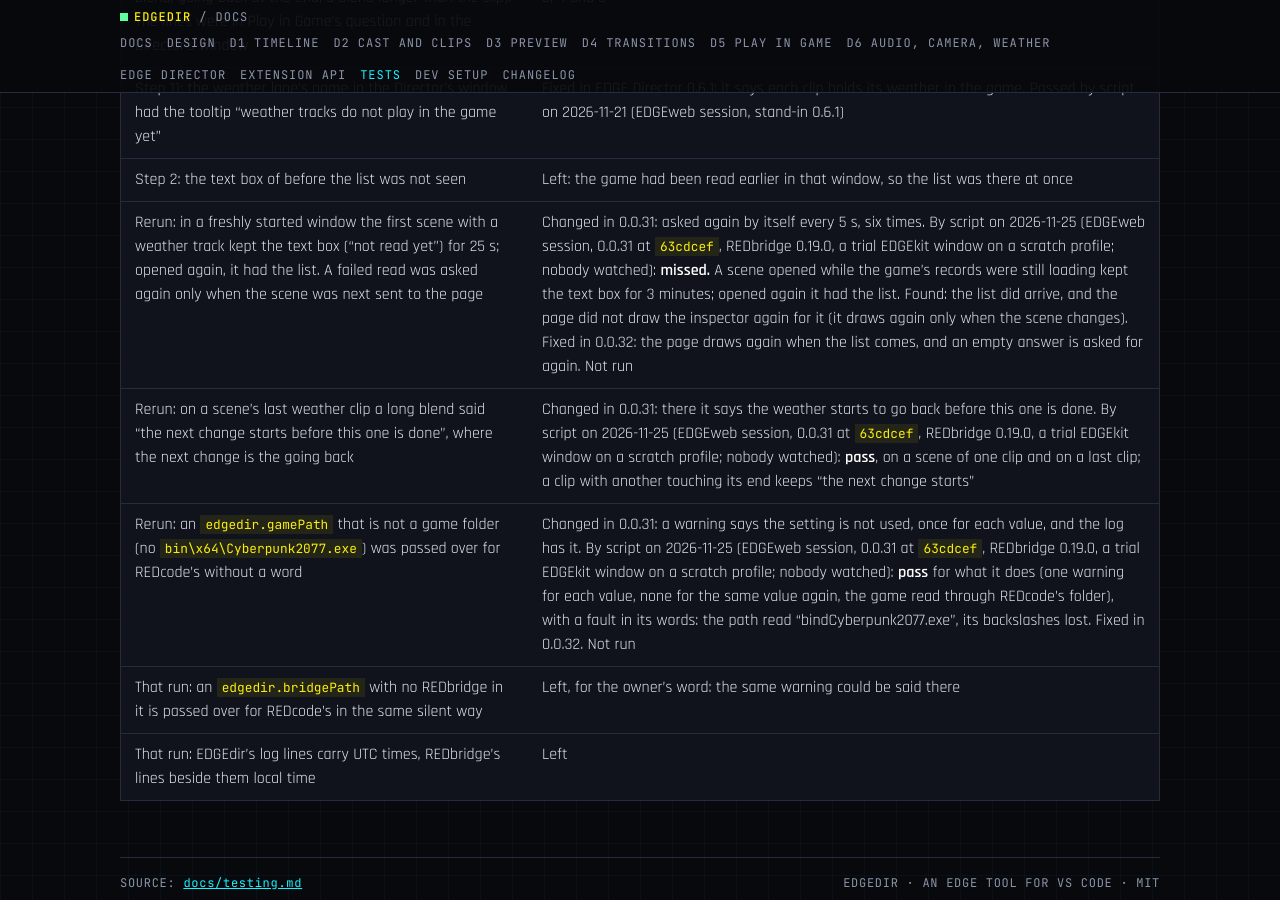
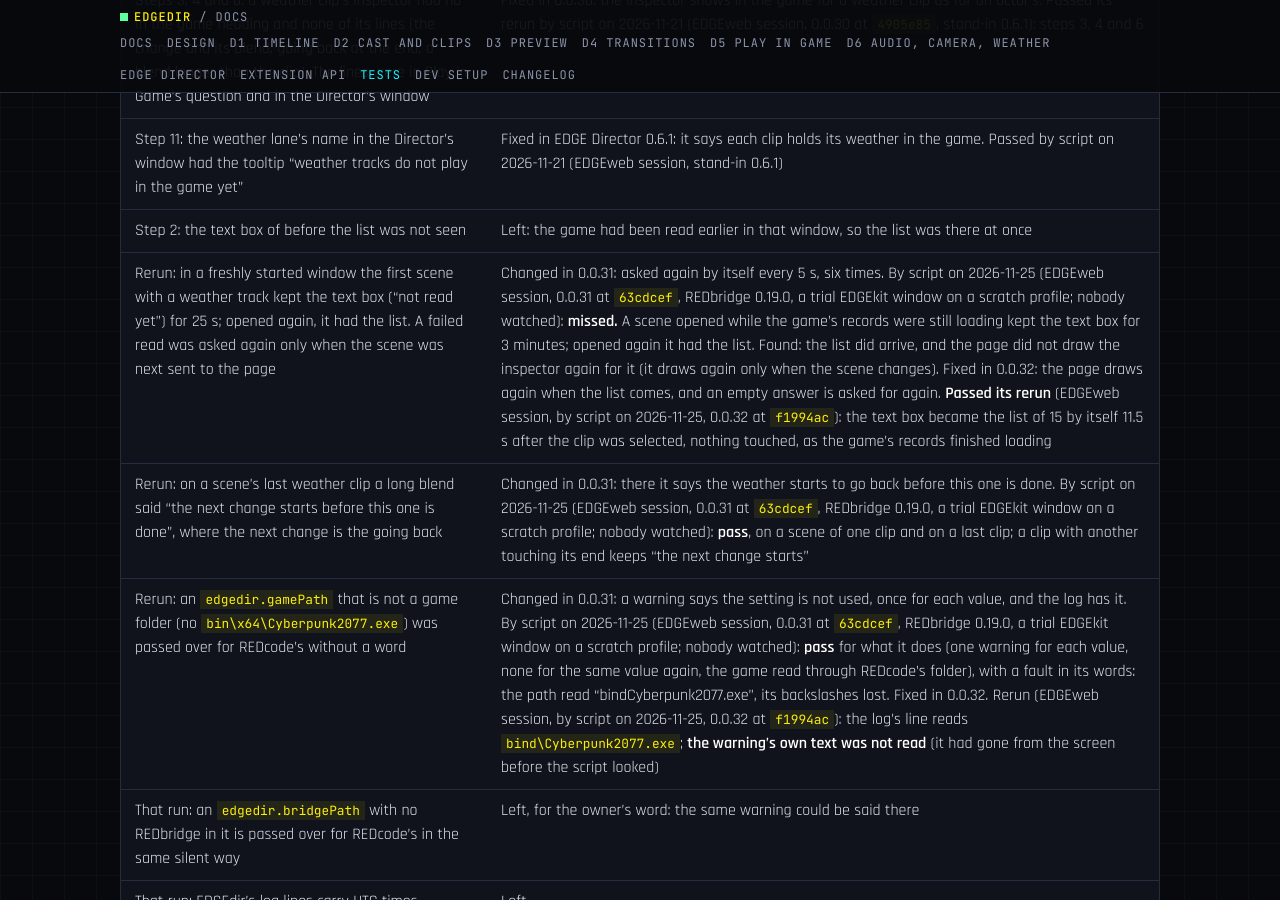
Before and after one commit to Edgemodders/EDGEdir, a Jekyll site: the page built from docs/testing.md, in a window 1280 px wide and 900 px high, scrolled down 41845 px. Built offline with Jekyll 4.4.1, drawn with Linux system fonts in a browser that asks for light colours; some of the changed text lies outside the part shown.

Commit message:
Tests: 0.0.32's rerun by script recorded
Co-Authored-By: Claude Fable 5.2 <noreply@anthropic.com>

```diff
--- a/docs/testing.md
+++ b/docs/testing.md
@@ -14,7 +14,7 @@ Last updated 2026-11-17.
 |---|---|---|---|---|
 | [Type check, build and unit tests](#type-check-build-and-unit-tests) | Automated, also on GitHub (Check) | Scaffold, D1, D2 | 2026-11-20 | Pass, 88 tests |
 | [The owner's tests, A to H](#the-owners-tests) | By hand, the owner: A to D in VS Code, E to H in the game | D1 to D5, DR1 to DR3, D6a | 2026-11-20 | Test E partly run: E1, E2, E3 and E5 pass, in the game for the first time. The rest not run |
-| [D6a Weather](#d6a-weather) | Hand, in VS Code with the game's files, and a stand-in for the game | D6a | 2026-11-21 | By script: round 1, 8 of 11 (0.0.29); the fixes of 0.0.30 passed their rerun. Of 0.0.31's three small changes, one passed, two are fixed again in 0.0.32, not run |
+| [D6a Weather](#d6a-weather) | Hand, in VS Code with the game's files, and a stand-in for the game | D6a | 2026-11-21 | By script: round 1, 8 of 11 (0.0.29); the fixes of 0.0.30 passed their rerun. 0.0.31's small changes and 0.0.32's fixes passed by script, but for the game path warning's text, read in the log only |
 | [DR3 Pins](#dr3-pins) | Hand, in a browser, with a stand-in for the game; no game | DR3, part 1 | 2026-11-21 | By script: round 1, 10 of 10 (0.0.29, EDGE Director 0.6.0) |
 | [DR3 Pins in the editor](#dr3-pins-in-the-editor) | Hand, in VS Code; no game | DR3, part 2 | 2026-11-21 | By script: round 1, 10 of 10 (0.0.29); round 2, 10 of 10 with 0.0.30's change |
 | [DR2 Adjust](#dr2-adjust) | Hand, in a browser and in VS Code, with a stand-in for the game; no game | DR2 | 2026-11-21 | By script: round 1, 12 of 12 (0.0.29, EDGE Director 0.6.0); step 10's new words passed on 0.6.1 |
@@ -51,7 +51,7 @@ Every hand test (D1, D2, D3) has passed a round run by script in another session
 - **D5d Play in game, in VS Code** passed its round by script (13 of 13, with a stand-in for the player). The fix of 0.0.23 from its notes (a tab whose scene's play was taken over by another scene says so) passed its rerun. The copy of the player into the game's folder has not run: the round chose Cancel there.
 - **The owner's Tests E to H**, in the game with EDGE Director's window (E: 14 steps, play; F: 10 steps, adjust; G: 8 steps, pins; H: 8 steps, weather): not run yet. Nothing of EDGEdir has run in the game at all.
 - **DR1, DR2, DR3 Pins, DR3 Pins in the editor and D6a Weather** have each passed by script (2026-11-21): their rounds on 0.0.29, and the fixes of 0.0.30 with EDGE Director 0.6.1 in a rerun. D5d's step 3 passed in both its cases; Open the Download itself was not pressed.
-- **0.0.31's three small changes** ran by script on 2026-11-25: the last weather clip's sentence passes; the warning for an `edgedir.gamePath` that is no game folder passes with its path misprinted; the weather list coming by itself missed. **Open: 0.0.32's two fixes, not run** (the inspector draws again when the weather list comes; the path's backslashes).
+- **0.0.31's three small changes** ran by script on 2026-11-25: the last weather clip's sentence passes; the warning for an `edgedir.gamePath` that is no game folder passes with its path misprinted; the weather list coming by itself missed. 0.0.32's fix for the list passed its rerun. Open: the corrected warning's text has been read in the log only, not in the warning itself.
 - **The owner's Tests A to D** (the spot tests S1 to S12): none run yet.
 - The fix of 0.0.8 (a change the inspector refuses puts its box back) passed in D3's round.
 
@@ -784,8 +784,8 @@ What round 1 found, and what was done:
 | Steps 3, 4 and 6: a weather clip's inspector had no In the game heading and none of its lines (the change and its blend, going back at the end, a blend longer than the clip). The lines were in Play in Game's question and in the Director's window | Fixed in 0.0.30: the inspector shows In the game for a weather clip as for an actor's. Passed its rerun by script on 2026-11-21 (EDGEweb session, 0.0.30 at `4905e85`, stand-in 0.6.1): steps 3, 4 and 6 |
 | Step 11: the weather lane's name in the Director's window had the tooltip "weather tracks do not play in the game yet" | Fixed in EDGE Director 0.6.1: it says each clip holds its weather in the game. Passed by script on 2026-11-21 (EDGEweb session, stand-in 0.6.1) |
 | Step 2: the text box of before the list was not seen | Left: the game had been read earlier in that window, so the list was there at once |
-| Rerun: in a freshly started window the first scene with a weather track kept the text box ("not read yet") for 25 s; opened again, it had the list. A failed read was asked again only when the scene was next sent to the page | Changed in 0.0.31: asked again by itself every 5 s, six times. By script on 2026-11-25 (EDGEweb session, 0.0.31 at `63cdcef`, REDbridge 0.19.0, a trial EDGEkit window on a scratch profile; nobody watched): **missed.** A scene opened while the game's records were still loading kept the text box for 3 minutes; opened again it had the list. Found: the list did arrive, and the page did not draw the inspector again for it (it draws again only when the scene changes). Fixed in 0.0.32: the page draws again when the list comes, and an empty answer is asked for again. Not run |
+| Rerun: in a freshly started window the first scene with a weather track kept the text box ("not read yet") for 25 s; opened again, it had the list. A failed read was asked again only when the scene was next sent to the page | Changed in 0.0.31: asked again by itself every 5 s, six times. By script on 2026-11-25 (EDGEweb session, 0.0.31 at `63cdcef`, REDbridge 0.19.0, a trial EDGEkit window on a scratch profile; nobody watched): **missed.** A scene opened while the game's records were still loading kept the text box for 3 minutes; opened again it had the list. Found: the list did arrive, and the page did not draw the inspector again for it (it draws again only when the scene changes). Fixed in 0.0.32: the page draws again when the list comes, and an empty answer is asked for again. **Passed its rerun** (EDGEweb session, by script on 2026-11-25, 0.0.32 at `f1994ac`): the text box became the list of 15 by itself 11.5 s after the clip was selected, nothing touched, as the game's records finished loading |
 | Rerun: on a scene's last weather clip a long blend said "the next change starts before this one is done", where the next change is the going back | Changed in 0.0.31: there it says the weather starts to go back before this one is done. By script on 2026-11-25 (EDGEweb session, 0.0.31 at `63cdcef`, REDbridge 0.19.0, a trial EDGEkit window on a scratch profile; nobody watched): **pass**, on a scene of one clip and on a last clip; a clip with another touching its end keeps "the next change starts" |
-| Rerun: an `edgedir.gamePath` that is not a game folder (no `bin\x64\Cyberpunk2077.exe`) was passed over for REDcode's without a word | Changed in 0.0.31: a warning says the setting is not used, once for each value, and the log has it. By script on 2026-11-25 (EDGEweb session, 0.0.31 at `63cdcef`, REDbridge 0.19.0, a trial EDGEkit window on a scratch profile; nobody watched): **pass** for what it does (one warning for each value, none for the same value again, the game read through REDcode's folder), with a fault in its words: the path read "bindCyberpunk2077.exe", its backslashes lost. Fixed in 0.0.32. Not run |
+| Rerun: an `edgedir.gamePath` that is not a game folder (no `bin\x64\Cyberpunk2077.exe`) was passed over for REDcode's without a word | Changed in 0.0.31: a warning says the setting is not used, once for each value, and the log has it. By script on 2026-11-25 (EDGEweb session, 0.0.31 at `63cdcef`, REDbridge 0.19.0, a trial EDGEkit window on a scratch profile; nobody watched): **pass** for what it does (one warning for each value, none for the same value again, the game read through REDcode's folder), with a fault in its words: the path read "bindCyberpunk2077.exe", its backslashes lost. Fixed in 0.0.32. Rerun (EDGEweb session, by script on 2026-11-25, 0.0.32 at `f1994ac`): the log's line reads `bind\Cyberpunk2077.exe`; **the warning's own text was not read** (it had gone from the screen before the script looked) |
 | That run: an `edgedir.bridgePath` with no REDbridge in it is passed over for REDcode's in the same silent way | Left, for the owner's word: the same warning could be said there |
 | That run: EDGEdir's log lines carry UTC times, REDbridge's lines beside them local time | Left |
```
Also changed, not shown: CLAUDE.md (+1 -1 lines).
